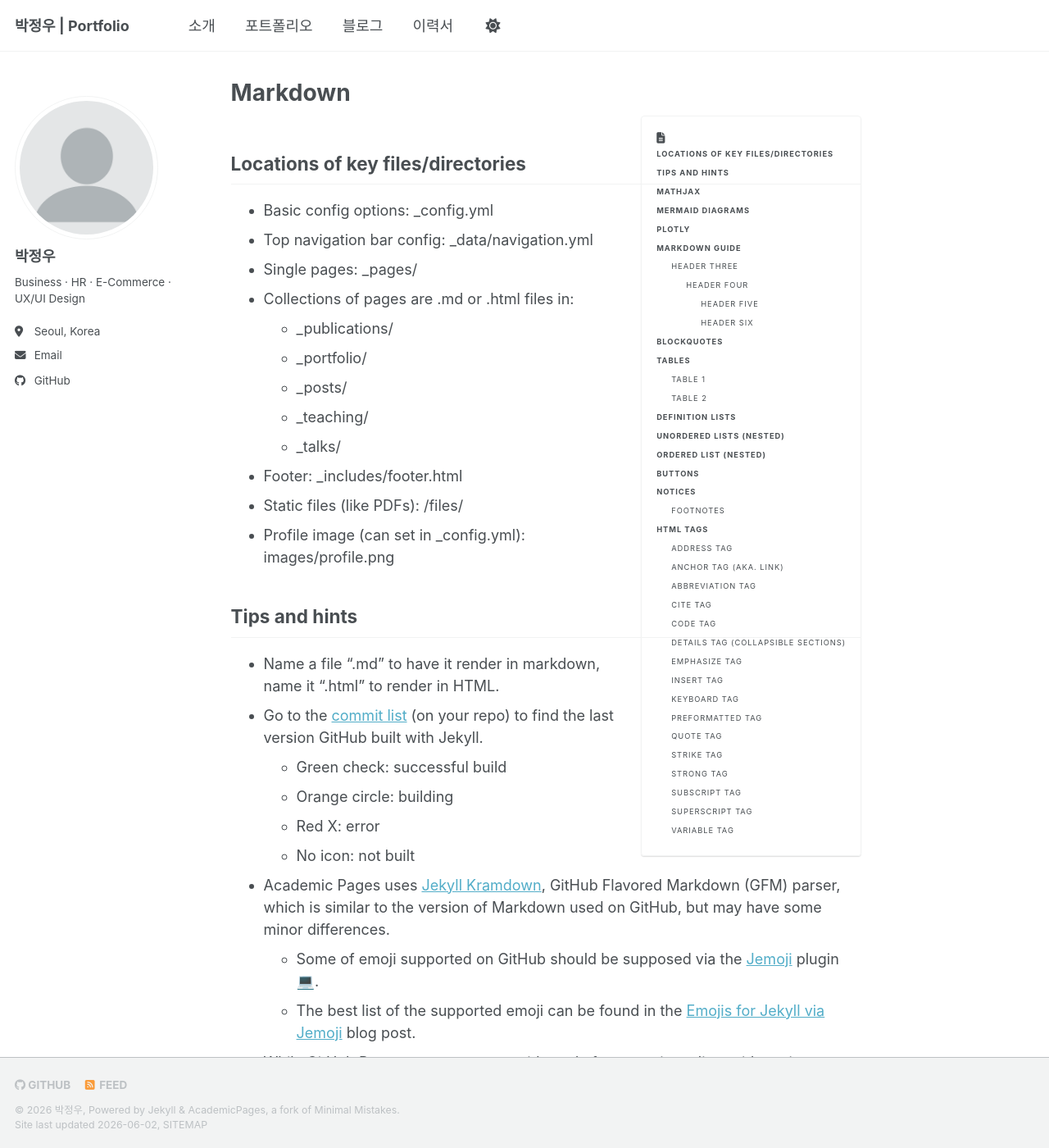
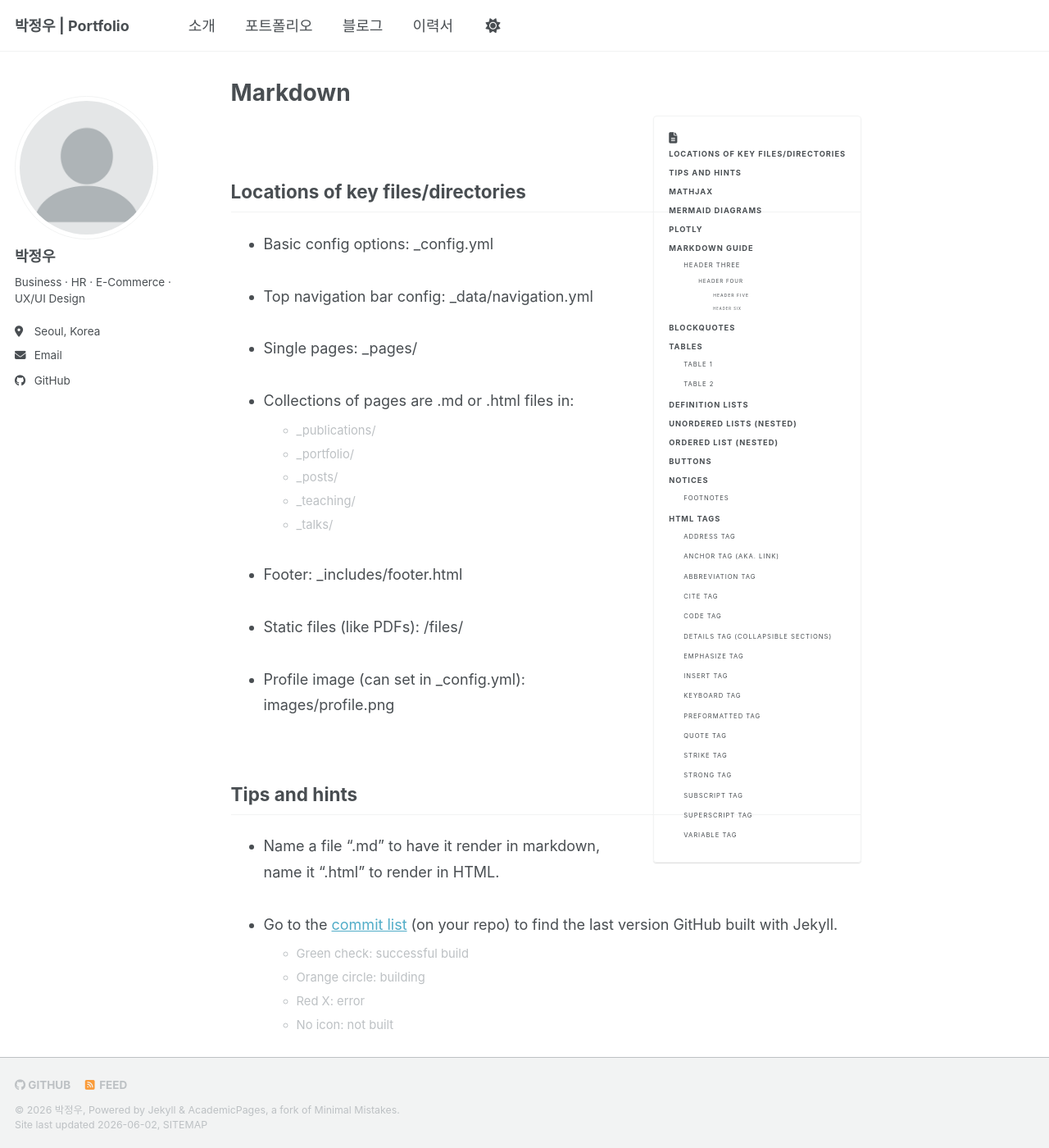
Before and after one commit to jeongwoo-pjw/jeongwoo-pjw.github.io, a Jekyll site: the page built from _pages/markdown.md, in a window 1280 px wide and 1400 px high. Shown: the whole window at 82% size. Built offline with Jekyll 4.4.1, drawn with Linux system fonts in a browser that asks for light colours; emoji names are drawn with the system emoji font; a script bundle is joined from its source files by our own code; library files that are not in the unit come from our copies.

Commit message:
style: wider section spacing, smaller sub-list text

```diff
--- a/assets/css/main.scss
+++ b/assets/css/main.scss
@@ -41,3 +41,40 @@
     "vendor/font-awesome/solid",
     "vendor/font-awesome/brands"
 ;
+
+/* ===== Custom Overrides ===== */
+
+.page__content {
+
+  /* 섹션 제목(h2) 위 여백 확대 */
+  h2 {
+    margin-top: 3.5em;
+    margin-bottom: 1em;
+  }
+
+  /* 구분선 상하 여백 확대 */
+  hr {
+    margin: 2.5em 0;
+  }
+
+  /* 최상위 리스트 아이템 간격 확대 */
+  > ul > li,
+  > ol > li {
+    margin-bottom: 1.8em;
+    line-height: 1.75;
+  }
+
+  /* 중첩 리스트(부가 설명) 텍스트 축소 */
+  li li {
+    font-size: 0.82em;
+    color: var(--global-text-color-light);
+    margin-bottom: 0.35em;
+    line-height: 1.6;
+  }
+
+  /* 단락 하단 여백 확대 */
+  p {
+    margin-bottom: 1.6em;
+    line-height: 1.85;
+  }
+}
```
